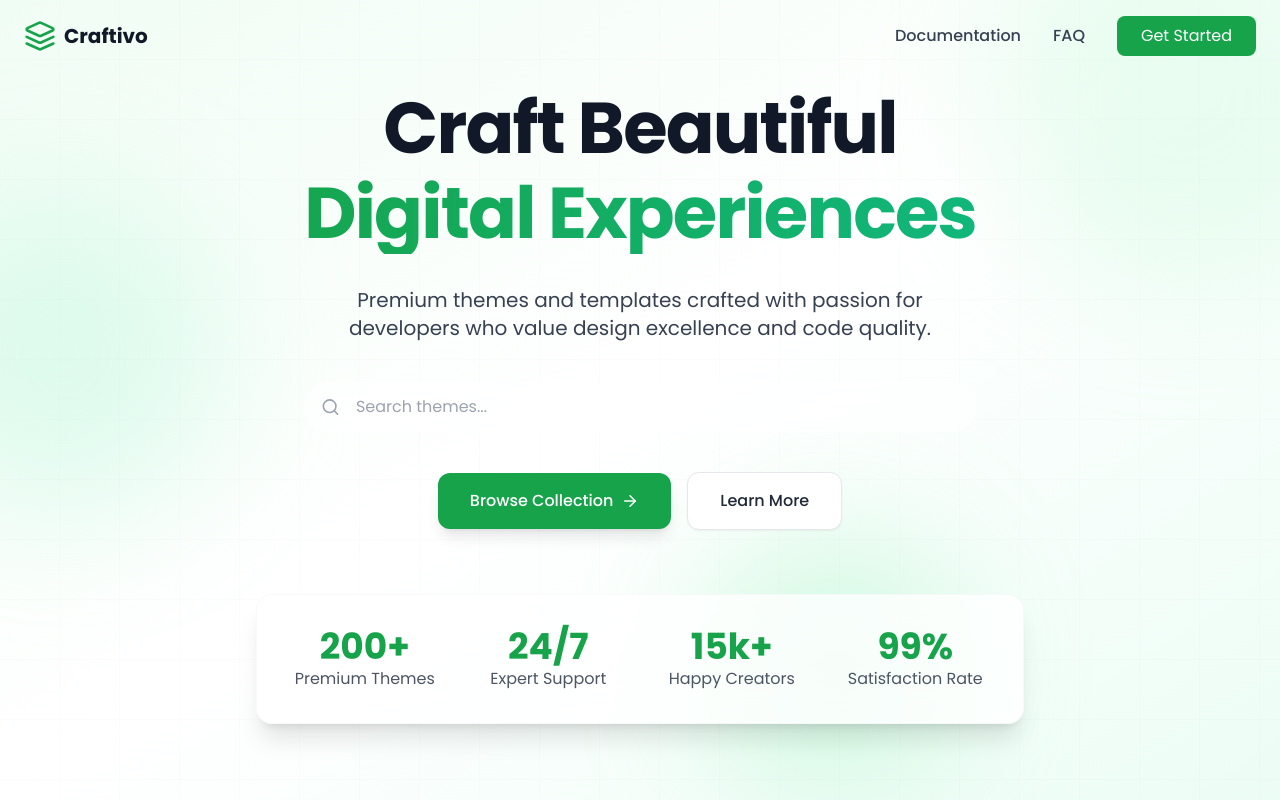
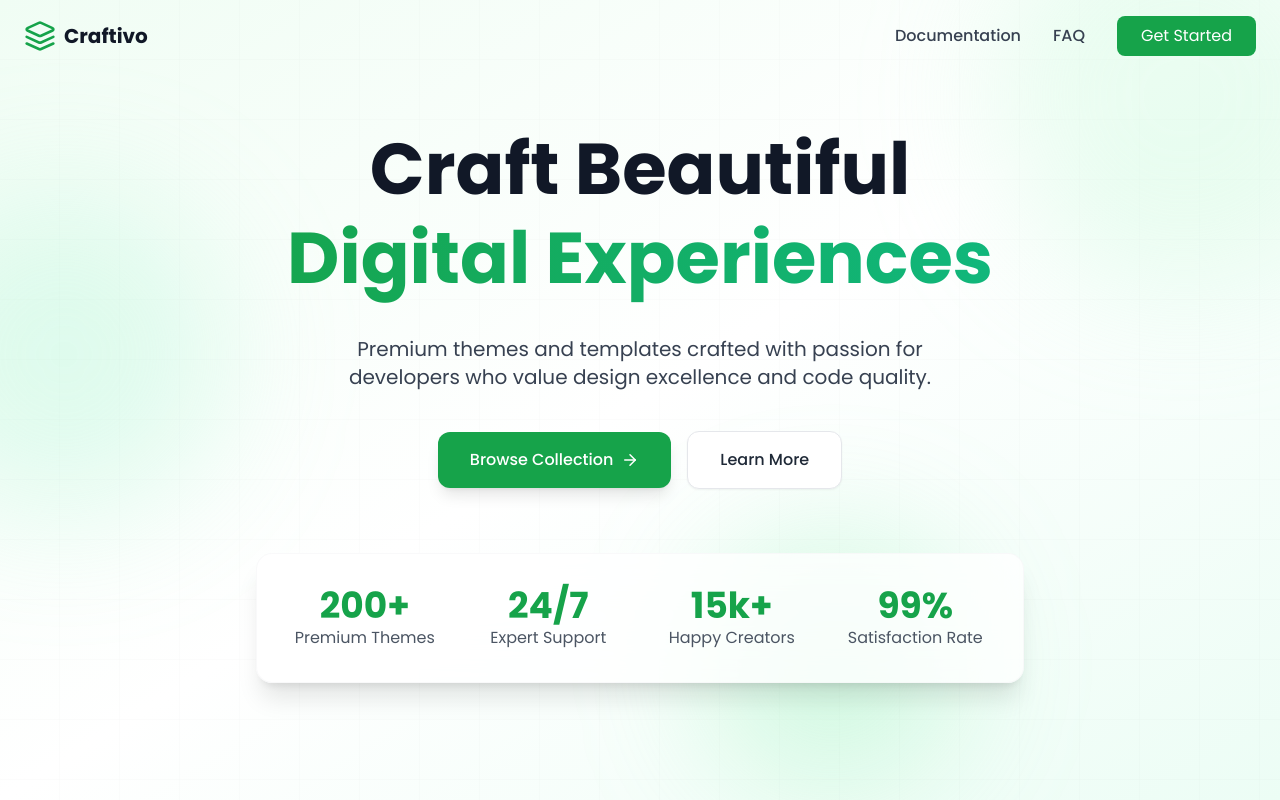
Before and after one commit to Likhon-Official/Craftivo, a React (Vite) app: page / in a window 1280 px wide. Shown: the top 800 px of the page. Built offline with nearby package versions, Linux system fonts and the light colour scheme.

Commit message:
Update Hero.tsx

```diff
--- a/src/components/Hero.tsx
+++ b/src/components/Hero.tsx
@@ -1,6 +1,5 @@
 import React from 'react';
 import { ArrowRight } from 'lucide-react';
-import SearchBar from './SearchBar';
 
 const Hero: React.FC = () => {
   return (
@@ -15,19 +14,15 @@ const Hero: React.FC = () => {
 
       <div className="container mx-auto px-4 md:px-6 relative z-10">
         <div className="max-w-4xl mx-auto text-center">
-          <h1 className="text-4xl sm:text-5xl md:text-6xl lg:text-7xl font-bold text-gray-900 mb-8 tracking-tight">
+          <h1 className="text-4xl sm:text-5xl md:text-6xl lg:text-7xl font-bold text-gray-900 mb-8">
             Craft Beautiful
-            <span className="text-transparent bg-clip-text bg-gradient-to-r from-primary-600 to-secondary-500 block mt-2 leading-[1.15]">
+            <span className="text-transparent bg-clip-text bg-gradient-to-r from-primary-600 to-secondary-500 block mt-2 leading-tight">
               Digital Experiences
             </span>
           </h1>
-          <p className="text-lg sm:text-xl text-gray-700 mb-10 max-w-2xl mx-auto leading-relaxed">
+          <p className="text-lg sm:text-xl text-gray-700 mb-10 max-w-2xl mx-auto">
             Premium themes and templates crafted with passion for developers who value design excellence and code quality.
           </p>
-
-          <div className="max-w-2xl mx-auto mb-10">
-            <SearchBar onSearch={() => {}} />
-          </div>
 
           <div className="flex flex-col sm:flex-row items-center justify-center gap-4 mb-16">
             <button className="w-full sm:w-auto bg-primary-600 hover:bg-primary-700 text-white font-medium px-8 py-4 rounded-xl transition-all duration-200 shadow-lg hover:shadow-primary-200/50 flex items-center justify-center space-x-2 group">
```
